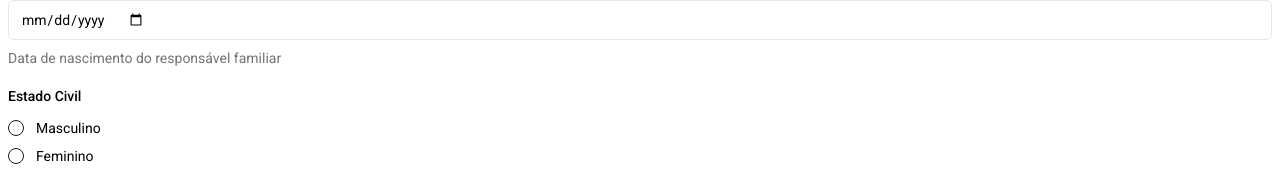
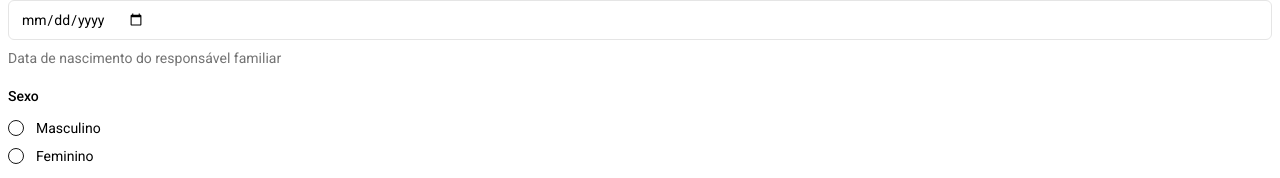
Before and after one commit to joaopedroaat/cadastro-semhab, a React (Vite) app: page / in a window 1280 px wide. Shown: the part 240-418 px from the top of the page. Built offline with nearby package versions, Linux system fonts and the light colour scheme; no server answers.

Commit message:
Rename label

```diff
--- a/src/components/fields/SexField.tsx
+++ b/src/components/fields/SexField.tsx
@@ -17,7 +17,7 @@ export function SexField() {
       name="sex"
       render={({ field }) => (
         <FormItem className="space-y-3">
-          <FormLabel>Estado Civil</FormLabel>
+          <FormLabel>Sexo</FormLabel>
           <FormControl>
             <RadioGroup
               onValueChange={field.onChange}
```
